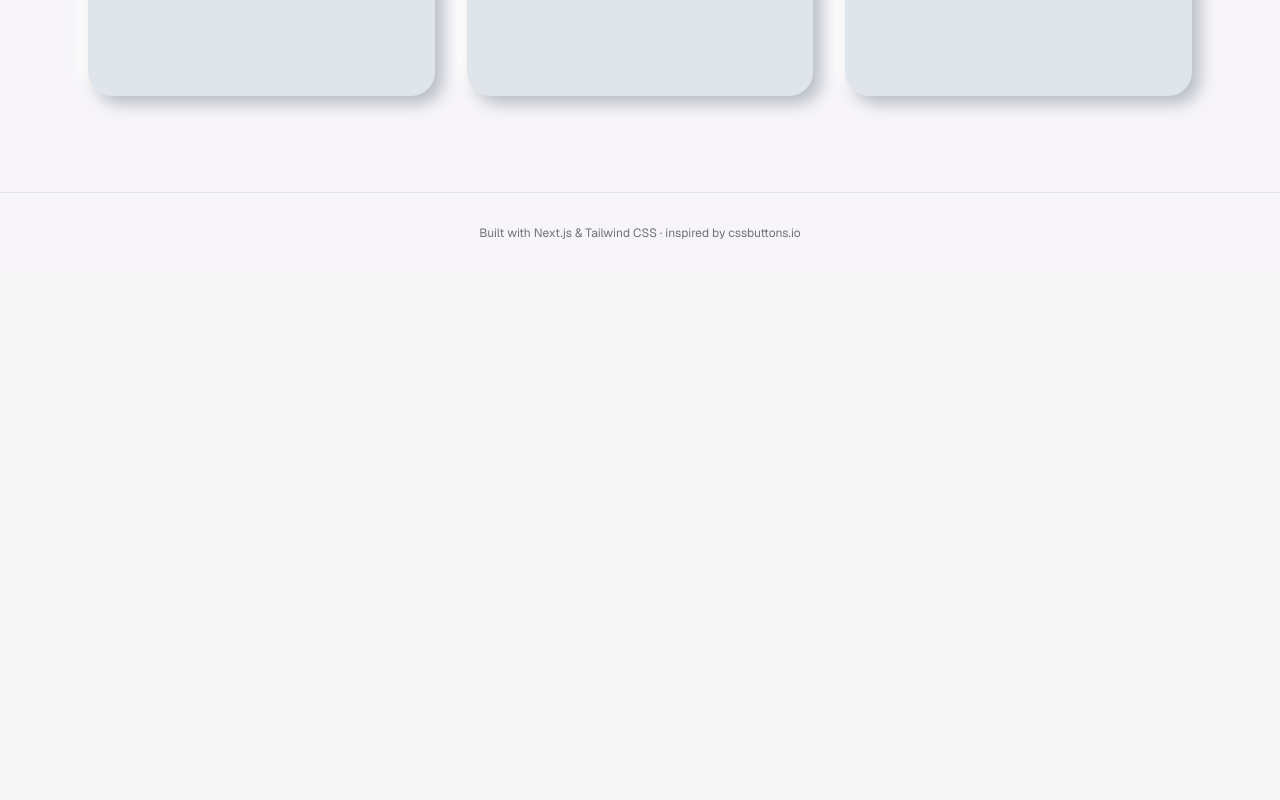
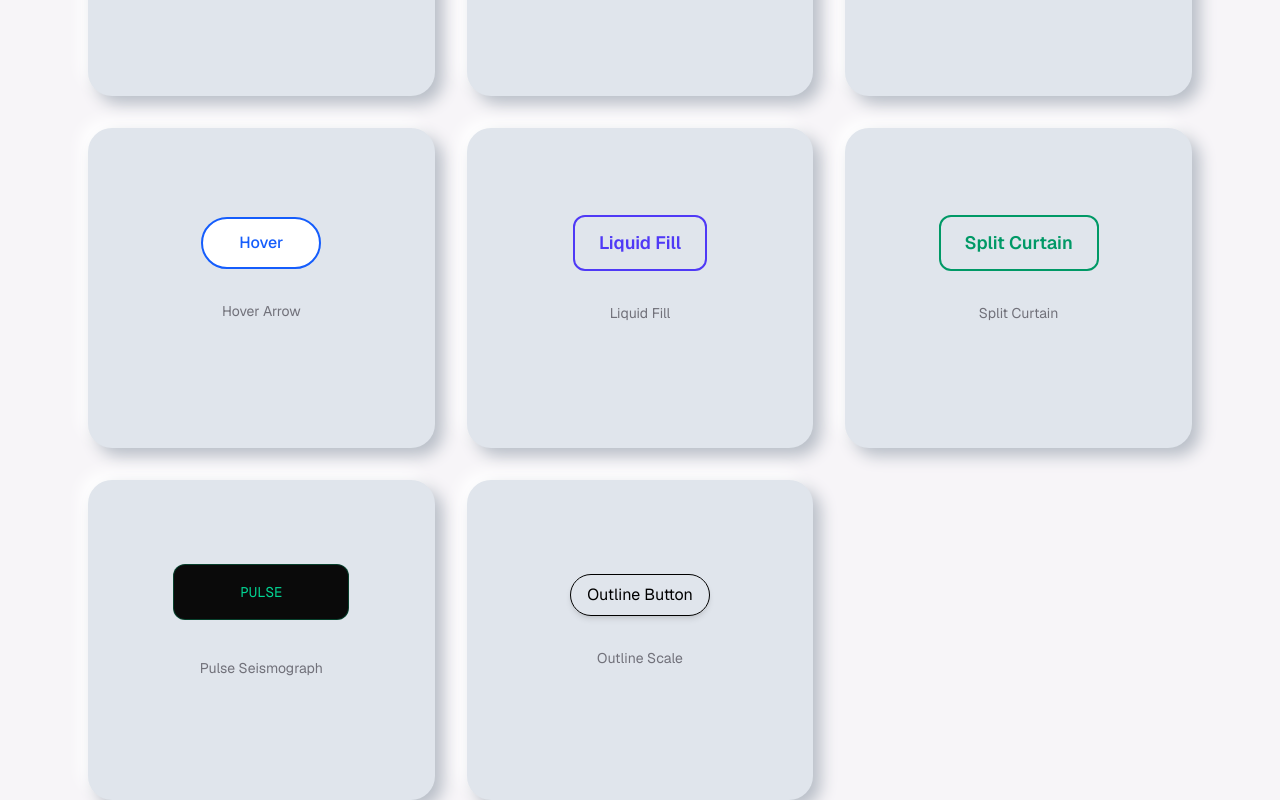
Before and after one commit to WebDevAmey/ButtonLab, a Next.js app: page / in a window 1280 px wide. Shown: the part 2360-3160 px from the top of the page. Before the commit the page ends 2633 px from the top, so only its background shows below. Built offline with nearby package versions, Linux system fonts and the light colour scheme.

Commit message:
added Hover Arrow, Liquid Fill, Split Curtain, Pulse Seismograph, Outline Scale buttons

```diff
--- /dev/null
+++ b/src/registry/buttons/hover-arrow.ts
@@ -0,0 +1,21 @@
+import type { CustomButtonDef } from "../types";
+
+export const hoverArrow: CustomButtonDef = {
+  id: "hover-arrow",
+  name: "Hover Arrow",
+  category: "Effect",
+  description:
+    "A pill button that swaps its label for an arrow on hover, sliding the old text out and the arrow in from opposite sides.",
+  tags: ["arrow", "swap", "tailwind"],
+  label: "Hover",
+  kind: "custom",
+  html: `<button class="group relative h-[52px] min-w-[120px] overflow-hidden rounded-full border-2 border-blue-600 bg-white px-8 py-3 font-medium text-white">
+  <span class="block transform text-blue-600 transition-all duration-300 group-hover:translate-x-full group-hover:opacity-0">
+    Hover
+  </span>
+  <span class="absolute inset-0 flex -translate-x-full transform items-center justify-center bg-blue-600 text-white opacity-0 transition-all duration-300 group-hover:translate-x-0 group-hover:opacity-100">
+    →
+  </span>
+</button>`,
+  css: "",
+};
--- /dev/null
+++ b/src/registry/buttons/liquid-fill.ts
@@ -0,0 +1,16 @@
+import type { CustomButtonDef } from "../types";
+
+export const liquidFill: CustomButtonDef = {
+  id: "liquid-fill",
+  name: "Liquid Fill",
+  category: "Effect",
+  description:
+    "An outlined button with two overlapping blob pseudo-elements that rotate up from below to fill it like liquid on hover.",
+  tags: ["liquid", "blob", "tailwind"],
+  label: "Liquid Fill",
+  kind: "custom",
+  html: `<button class="relative z-10 inline-block cursor-pointer overflow-hidden rounded-lg border-2 border-indigo-600 bg-transparent px-6 py-3 text-lg font-semibold text-indigo-600 transition-colors duration-300 ease-in-out before:absolute before:left-1/2 before:top-[120%] before:z-[-1] before:h-[300%] before:w-[150%] before:-translate-x-1/2 before:rounded-[40%] before:bg-indigo-400 before:transition-all before:duration-700 before:ease-out before:content-[''] after:absolute after:left-1/2 after:top-[120%] after:z-[-1] after:h-[300%] after:w-[160%] after:-translate-x-1/2 after:rounded-[43%] after:bg-indigo-600 after:transition-all after:duration-500 after:delay-75 after:ease-out after:content-[''] hover:text-white hover:before:top-[-50%] hover:before:rotate-180 hover:after:top-[-50%] hover:after:rotate-[360deg]">
+  Liquid Fill
+</button>`,
+  css: "",
+};
--- /dev/null
+++ b/src/registry/buttons/outline-scale.ts
@@ -0,0 +1,16 @@
+import type { CustomButtonDef } from "../types";
+
+export const outlineScale: CustomButtonDef = {
+  id: "outline-scale",
+  name: "Outline Scale",
+  category: "Minimal",
+  description:
+    "A simple black-outlined button that scales up slightly and shifts to orange with a lifted shadow on hover.",
+  tags: ["outline", "scale", "tailwind"],
+  label: "Outline Button",
+  kind: "custom",
+  html: `<button class="rounded-full border border-black px-4 py-2 text-black shadow-md transition-all duration-300 ease-in-out hover:scale-105 hover:border-orange-600 hover:text-orange-600 hover:shadow-lg">
+  Outline Button
+</button>`,
+  css: "",
+};
--- /dev/null
+++ b/src/registry/buttons/pulse-seismograph.ts
@@ -0,0 +1,26 @@
+import type { CustomButtonDef } from "../types";
+
+export const pulseSeismograph: CustomButtonDef = {
+  id: "pulse-seismograph",
+  name: "Pulse Seismograph",
+  category: "Glow",
+  description:
+    "A monospace terminal-style button that swaps its label for an animated seismograph-like pulse of bars on hover.",
+  tags: ["pulse", "bars", "tailwind"],
+  label: "PULSE",
+  kind: "custom",
+  html: `<button class="group relative inline-flex h-14 w-44 items-center justify-center overflow-hidden rounded-lg border border-emerald-500/30 bg-neutral-950 font-mono text-sm text-emerald-400">
+  <span class="absolute z-10 transition-opacity duration-300 group-hover:opacity-0">
+    PULSE
+  </span>
+  <span class="absolute inset-0 flex items-center justify-center gap-1 opacity-0 transition-opacity duration-300 group-hover:opacity-100">
+    <span class="h-2 w-1 bg-emerald-500 transition-all delay-0 duration-300 group-hover:h-2"></span>
+    <span class="h-2 w-1 bg-emerald-500 transition-all delay-75 duration-300 group-hover:h-6"></span>
+    <span class="h-2 w-1 bg-emerald-500 transition-all delay-150 duration-300 group-hover:h-3"></span>
+    <span class="h-2 w-1 bg-emerald-500 transition-all delay-200 duration-300 group-hover:h-8"></span>
+    <span class="h-2 w-1 bg-emerald-500 transition-all delay-300 duration-300 group-hover:h-2"></span>
+    <span class="h-2 w-1 bg-emerald-500 transition-all delay-[400ms] duration-300 group-hover:h-5"></span>
+  </span>
+</button>`,
+  css: "",
+};
--- /dev/null
+++ b/src/registry/buttons/split-curtain.ts
@@ -0,0 +1,16 @@
+import type { CustomButtonDef } from "../types";
+
+export const splitCurtain: CustomButtonDef = {
+  id: "split-curtain",
+  name: "Split Curtain",
+  category: "Effect",
+  description:
+    "An outlined button with two fill pseudo-elements that slide in from opposite corners on hover, like curtains closing.",
+  tags: ["curtain", "slide", "tailwind"],
+  label: "Split Curtain",
+  kind: "custom",
+  html: `<button class="relative z-10 inline-block cursor-pointer overflow-hidden rounded-lg border-2 border-emerald-600 bg-transparent px-6 py-3 text-lg font-semibold text-emerald-600 transition-colors duration-300 before:absolute before:left-0 before:top-0 before:z-[-1] before:h-full before:w-full before:-translate-x-full before:-translate-y-full before:bg-emerald-600 before:transition-transform before:duration-300 before:ease-out before:content-[''] after:absolute after:left-0 after:top-0 after:z-[-1] after:h-full after:w-full after:translate-x-full after:translate-y-full after:bg-emerald-600 after:transition-transform after:duration-300 after:ease-out after:content-[''] hover:text-white hover:before:translate-x-0 hover:before:translate-y-0 hover:after:translate-x-0 hover:after:translate-y-0">
+  Split Curtain
+</button>`,
+  css: "",
+};
```
Also changed, not shown: src/registry/buttons/index.ts (+10 -0 lines).
